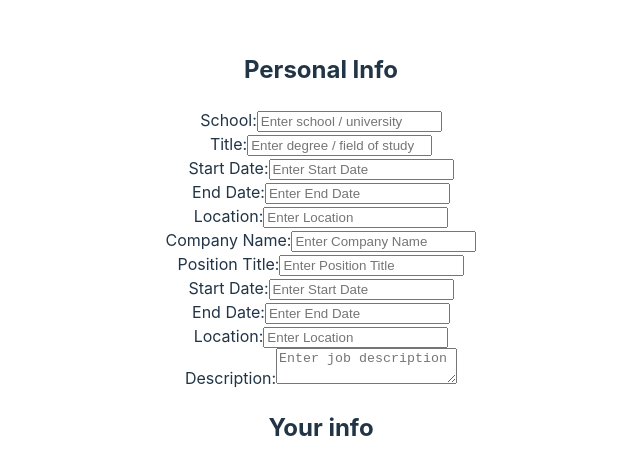
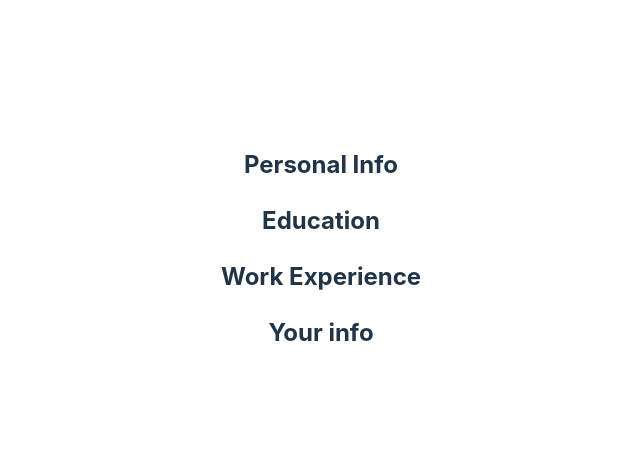
Before and after one commit to confett0/resume-builder, a React (Vite) app: page / in a window 1280 px wide. Shown: the part 151-626 px from the top of the page, without its empty margins (319-959 px from the left). Built offline with nearby package versions, Linux system fonts and the light colour scheme.

Commit message:
Wrap forms in Sections

```diff
--- a/src/App.jsx
+++ b/src/App.jsx
@@ -29,8 +29,12 @@
           handleChange={handleChange}
         />
       </Section>
-      <EducationForm />
-      <WorkForm />
+      <Section title="Education">
+        <EducationForm />
+      </Section>
+      <Section title="Work Experience">
+        <WorkForm />
+      </Section>
       <CVRender personalInfo={personalInfo} />
     </>
   );
```
